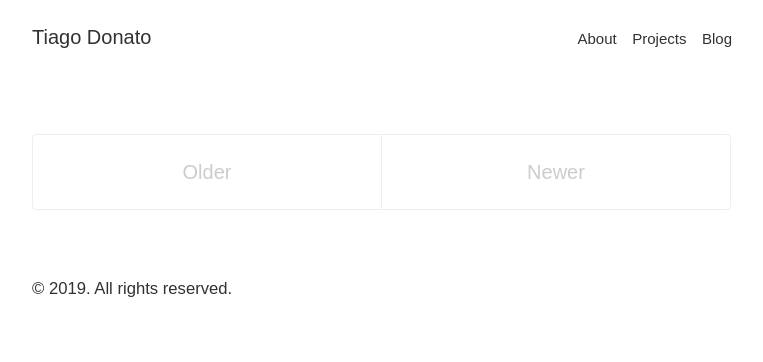
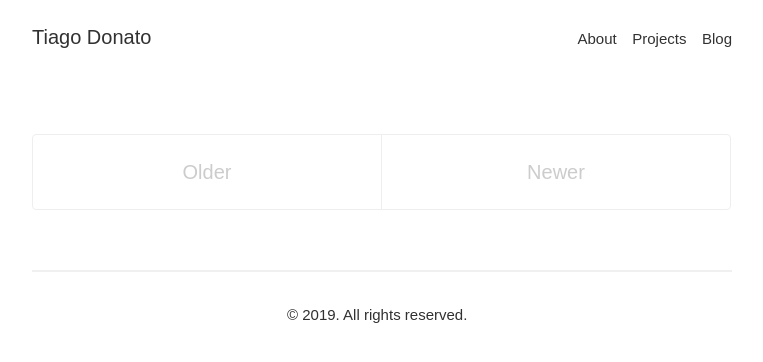
Before and after one commit to tgdnt/mysite, a Jekyll site: the page built from blog/index.html, in a window 1280 px wide. Shown: the top 362 px of the page, without its empty margins (258-1021 px from the left). Built offline with Jekyll 4.4.1, drawn with Linux system fonts in a browser that asks for light colours; some web fonts are replaced; the list of posts is cut into pages by our own code.

Commit message:
Changes footer and loop
* Substitutes text in license footer for just the CC badge
* Also changes post-lede margins and font size
* Gets rid of horizontal rules between articles in loop

```diff
--- a/_includes/footer.html
+++ b/_includes/footer.html
@@ -1,9 +1,16 @@
-<footer class="footer">
-    <small>
-        {% if page.license == 'CC-BY-SA' %}
-            <em xmlns:dct="http://purl.org/dc/terms/" href="http://purl.org/dc/dcmitype/Text" property="dct:title" rel="dct:type">{{ page.title }}</em> by <a xmlns:cc="http://creativecommons.org/ns#" href="{{ site.url }}" property="cc:attributionName" rel="cc:attributionURL">Tiago Donato</a> is licensed under a <a rel="license" href="http://creativecommons.org/licenses/by-sa/4.0/">Creative Commons Attribution-ShareAlike 4.0 International License</a>.
-        {% else %}
-            &copy; <time datetime="{{ site.time | date_to_xmlschema }}">{{ site.time | date: '%Y' }}</time>. All rights reserved.
-        {% endif %}
-    </small>
+<footer>
+    {% if page.license == 'CC-BY-SA' %}
+    <div class="license cc">
+        <a rel="license" href="http://creativecommons.org/licenses/by-sa/4.0/">
+            <picture>
+                <source media="(min-width: 608px)" srcset="https://i.creativecommons.org/l/by-sa/4.0/88x31.png">
+                <img src="https://i.creativecommons.org/l/by-sa/4.0/80x15.png" />
+            </picture>
+        </a>
+    </div>
+    {% else %}
+    <div class="license copyright">
+       &copy; <time datetime="{{ site.time | date_to_xmlschema }}">{{ site.time | date: '%Y' }}</time>. All rights reserved.
+    </div>
+    {% endif %}
 </footer>
--- a/_layouts/default.html
+++ b/_layouts/default.html
@@ -26,6 +26,7 @@
       </main>
 
 {% unless page.nofooter %}
+      <hr>
     {% include footer.html %}
 {% endunless %}
 
--- a/_layouts/post.html
+++ b/_layouts/post.html
@@ -11,10 +11,6 @@
   {% endunless %}
   {{ content }}
 </article>
-{% unless page.nocomment %}
-<hr>
-<p><a href="mailto:{{ site.comments_email }}?subject={{ page.title | uri_escape }}">Discuss this post via email</a></p>
-{% endunless %}
 
 {% unless site.no_related_posts or page.no_related_posts %}
 <aside class="related">
--- a/_sass/_posts.scss
+++ b/_sass/_posts.scss
@@ -46,9 +46,13 @@
 .post-lede {
     font-family: $body-font-family;
     color: $body-color;
-    font-size: 1.1rem;
+    font-size: 1rem;
+    &:active,
     &:hover {
         text-decoration: none;
+    }
+    p {
+        margin-bottom: 0.2rem;
     }
 }
 
@@ -56,7 +60,6 @@
     font-family: $body-font-family;
     font-style: italic;
     font-size: 1rem;
-    margin-top: .1rem;
     color: $link-color;
     text-decoration: none;
     border: none;
@@ -102,3 +105,28 @@
     }
   }
 }
+
+footer {
+    font-size: 0.75rem;
+    a {
+        color: inherit;
+        text-decoration: none;
+        border-bottom: 1px dotted $body-color;
+        &:hover,
+        &:focus {
+            text-decoration: none;
+            border-bottom: 1px solid $body-color;
+            color: #313131;
+        }
+    }
+    .license {
+        display: block;
+        margin: 0 auto;
+    }
+    .cc {
+        max-width: 88px;
+    }
+    .copyright {
+        max-width: 190px;
+    }
+}
--- a/_sass/_type.scss
+++ b/_sass/_type.scss
@@ -47,7 +47,7 @@
 
 hr {
   position: relative;
-  margin-bottom: 1.5rem;
+  margin: 1.1rem 0 1.5rem 0;
   border: 1px solid $code-border-color;
 }
 
--- a/blog/index.html
+++ b/blog/index.html
@@ -19,9 +19,6 @@
     <a class="more" href="{{ site.baseurl }}{{post.url }}">read more</a>
 
   </article>
-  {% unless forloop.last  %}
-    <hr>
-  {% endunless %}
   {% endfor %}
 </div>
 
```
